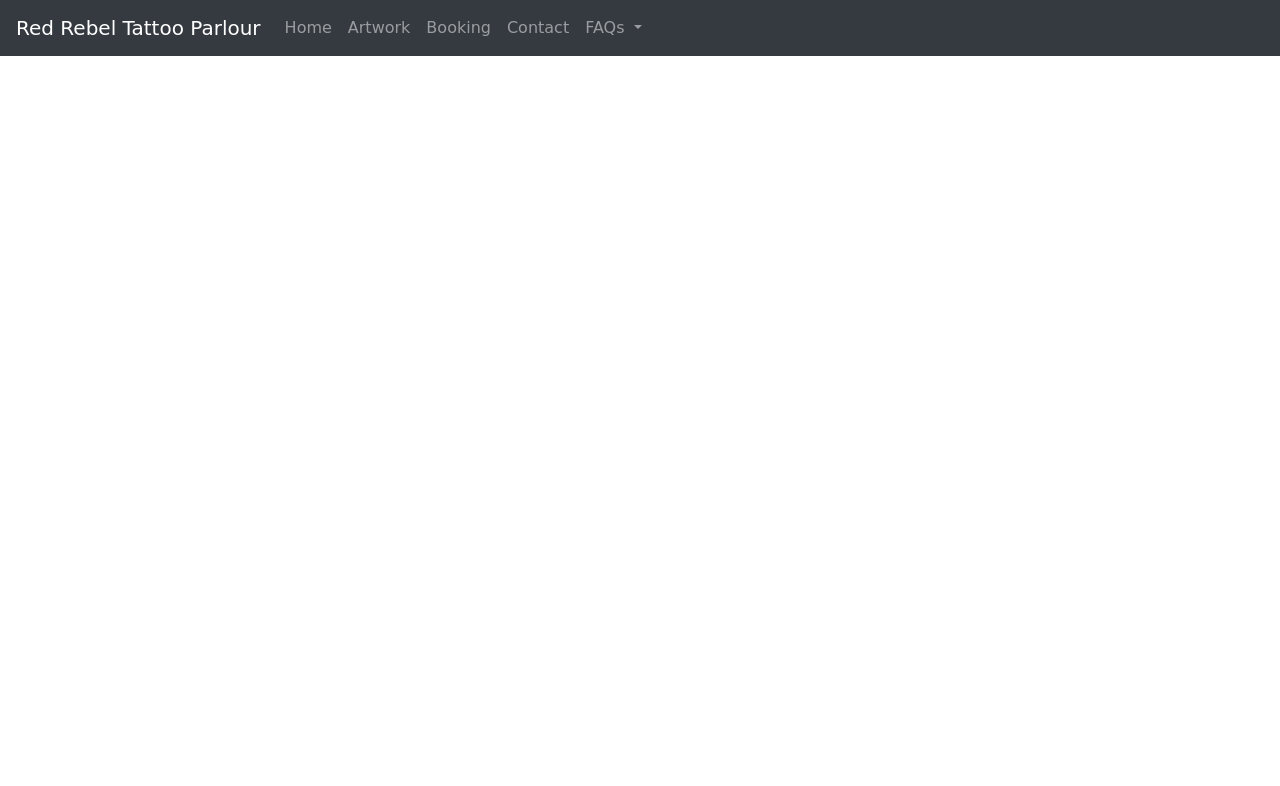
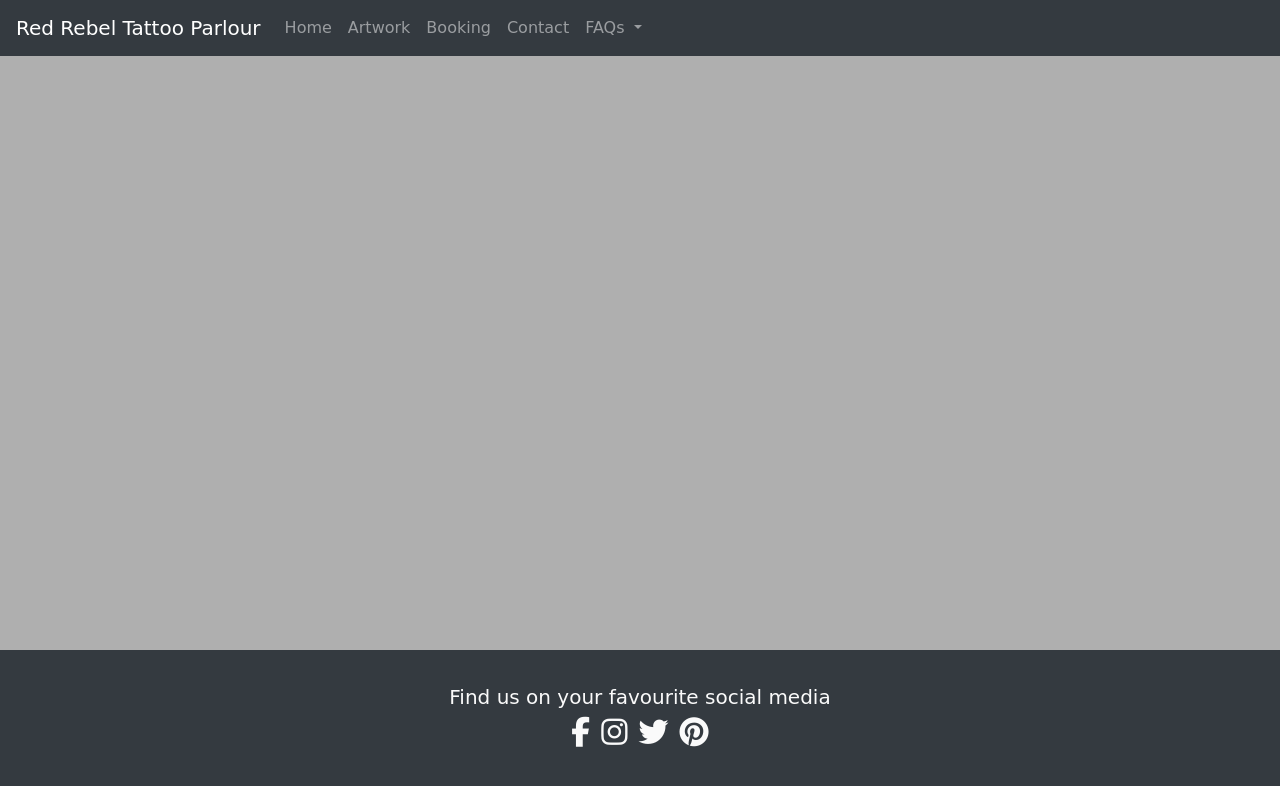
Before and after one commit to AnnieNeilson/Portfolio-4-Project, a plain HTML site: page index.html in a window 1280 px wide. Drawn offline with nearby package versions, Linux system fonts and the light colour scheme; a web font is replaced by a local one.

Commit message:
Add footer to index.html

```diff
--- a/assets/css/style.css
+++ b/assets/css/style.css
@@ -1,14 +1,33 @@
 @import url('https://fonts.googleapis.com/css2?family=Exo:wght@200&family=Koulen&display=swap');
 
 body{
-    /* font-family: "Exo", sans-serif; */
+    font-family: "Exo", sans-serif;
+    background-color: #afafaf;
+}
+/* ----------------------------------------------------Nav bar */
+nav{
     font-family: 'Koulen', cursive;
-}
-
-nav{
-    padding-left: 6px;
 }
 
 .navbar-toggler{
     border: none;
 }
+/* ----------------------------------------------------Footer */
+footer{
+    font-family: 'Koulen', cursive;
+    /* background-color: #353535; */
+    text-align: center;
+    color:#fafafa;
+    height: 150px;
+}
+
+.social-media-icons{
+    font-size: 30px;
+    color:#fafafa;
+    padding-left: 3px;
+    padding-right: 3px;
+}
+
+.footer-content{
+    padding-top: 35px;
+}
--- a/index.html
+++ b/index.html
@@ -6,9 +6,10 @@
     <meta name="viewport" content="width=device-width, initial-scale=1.0">
     <link rel="stylesheet" href="https://cdn.jsdelivr.net/npm/bootstrap@4.6.1/dist/css/bootstrap.min.css" integrity="sha384-zCbKRCUGaJDkqS1kPbPd7TveP5iyJE0EjAuZQTgFLD2ylzuqKfdKlfG/eSrtxUkn" crossorigin="anonymous">
     <link rel="stylesheet" href="assets/css/style.css">
+    <script src="https://kit.fontawesome.com/2ee85be673.js" crossorigin="anonymous"></script>
     <title>Red Rebel Tattoo Parlour</title>
 </head>
-<body>
+<body class="d-flex flex-column min-vh-100">
     <nav class="navbar navbar-expand-lg navbar-dark bg-dark">
         <a class="navbar-brand" href="#">Red Rebel Tattoo Parlour</a>
         <button class="navbar-toggler" type="button" data-toggle="collapse" data-target="#navbarSupportedContent" aria-controls="navbarSupportedContent" aria-expanded="false" aria-label="Toggle navigation">
@@ -49,7 +50,22 @@
 
     <article></article>
 
-    <footer></footer>
+    <footer class="container-fluid mt-auto bg-dark">
+        <div class="row">
+            <!-- <div class="col-sm-6">
+                <h5>FIND us irl</h5>
+                <p>42 inkwell road,<br>Newcastle,<br>NE2 2AT,<br>England, UK</p>
+                <p>-555 7477005</p>
+            </div> -->
+            <div class="col-sm-12 footer-content">
+                <h5>Find us on your favourite social media</h5>
+                <a href="https://www.facebook.com" target="_blank"><i class="fa fa-facebook social-media-icons"></i></a>
+                <a href="https://www.instagram.com" target="_blank"><i class="fa fa-instagram social-media-icons"></i></a>
+                <a href="https://www.twitter.com" target="_blank"><i class="fa fa-twitter social-media-icons"></i></a>
+                <a href="https://www.pinterest.com" target="_blank"><i class="fa fa-pinterest social-media-icons"></i></a>
+            </div>
+        </div>
+    </footer>
     <script src="https://cdn.jsdelivr.net/npm/jquery@3.5.1/dist/jquery.slim.min.js" integrity="sha384-DfXdz2htPH0lsSSs5nCTpuj/zy4C+OGpamoFVy38MVBnE+IbbVYUew+OrCXaRkfj" crossorigin="anonymous"></script>
     <script src="https://cdn.jsdelivr.net/npm/popper.js@1.16.1/dist/umd/popper.min.js" integrity="sha384-9/reFTGAW83EW2RDu2S0VKaIzap3H66lZH81PoYlFhbGU+6BZp6G7niu735Sk7lN" crossorigin="anonymous"></script>
     <script src="https://cdn.jsdelivr.net/npm/bootstrap@4.6.1/dist/js/bootstrap.min.js" integrity="sha384-VHvPCCyXqtD5DqJeNxl2dtTyhF78xXNXdkwX1CZeRusQfRKp+tA7hAShOK/B/fQ2" crossorigin="anonymous"></script>
```
